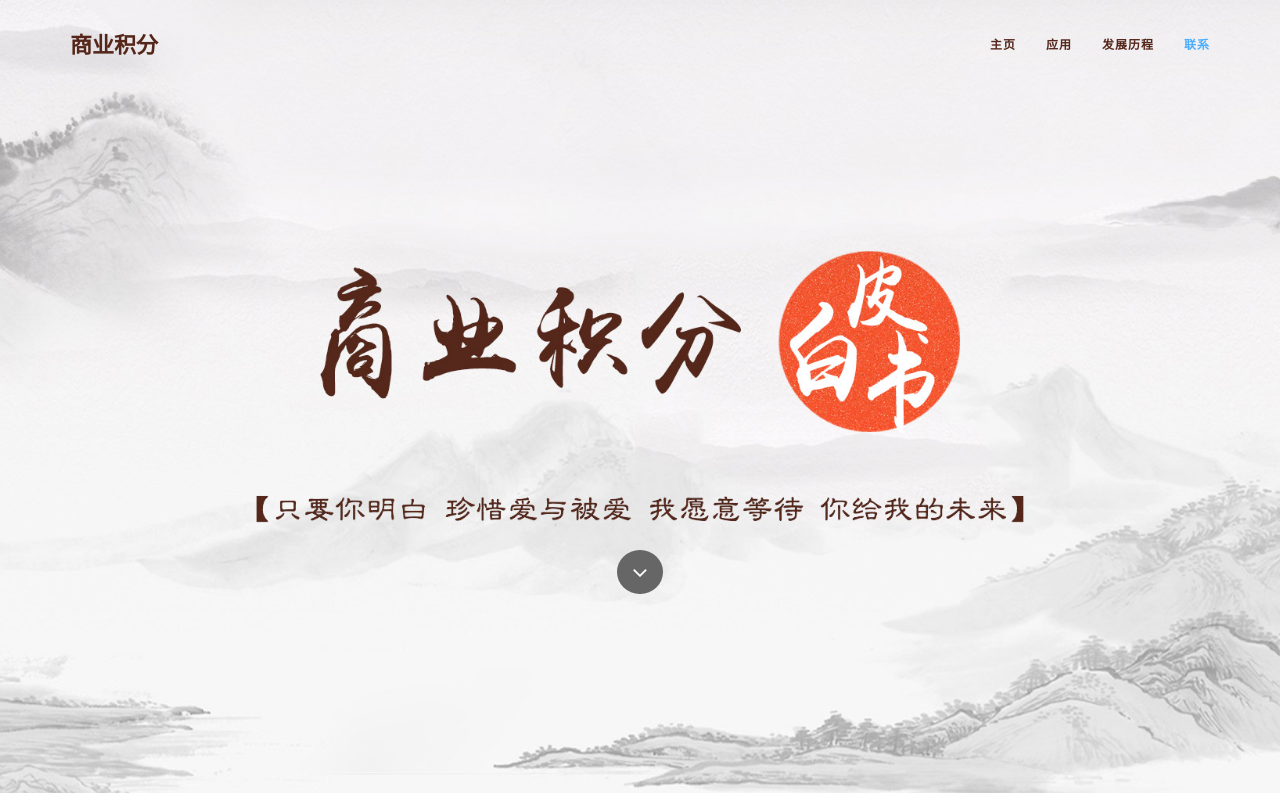
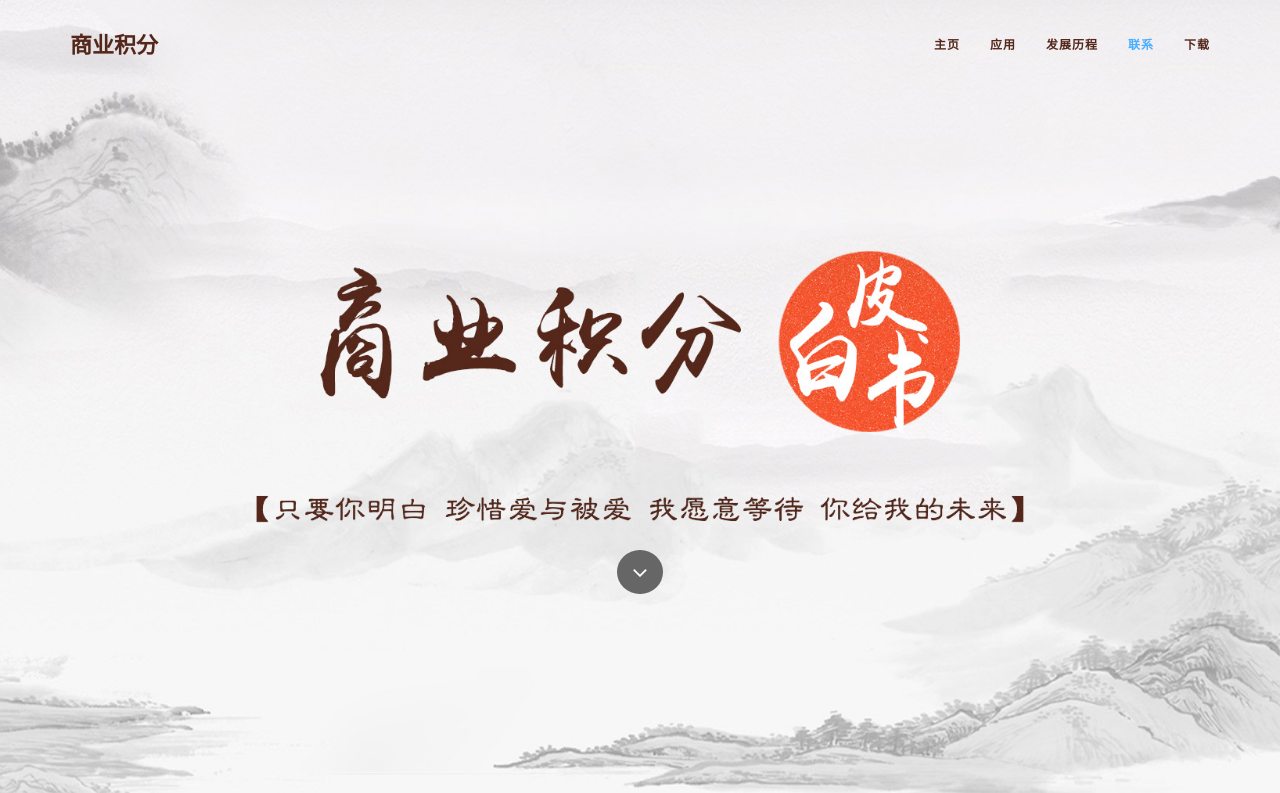
Before and after one commit to JasonTy/webProject, a website: page views/index.html in a window 1280 px wide. Shown: the top 793 px of the page. Drawn offline with nearby package versions, Linux system fonts and the light colour scheme; files that its build step writes are made by us from their sources; a web font is replaced by a local one.

Commit message:
添加下载钱包链接

```diff
--- a/views/index.html
+++ b/views/index.html
@@ -62,6 +62,7 @@
                 <li><a href="#works-section" class="page-scroll hearder-color"><b>应用</b></a></li>
                 <li><a href="#about-section" class="page-scroll hearder-color"><b>发展历程</b></a></li>
                 <li><a href="#contact-section" class="page-scroll hearder-color"><b>联系</b></a></li>
+                <li><a href="http://pan.baidu.com/s/1sliUITn" target="_blank" class="page-scroll hearder-color" title="下载钱包地址"><b>下载</b></a></li>
                 <!--<li><a href="http://pan.baidu.com/s/1dEfirGd" class="page-scroll" title="钱包+源码紧急备用地址"><b>下载</b></a></li>-->
             </ul>
         </div>
```
